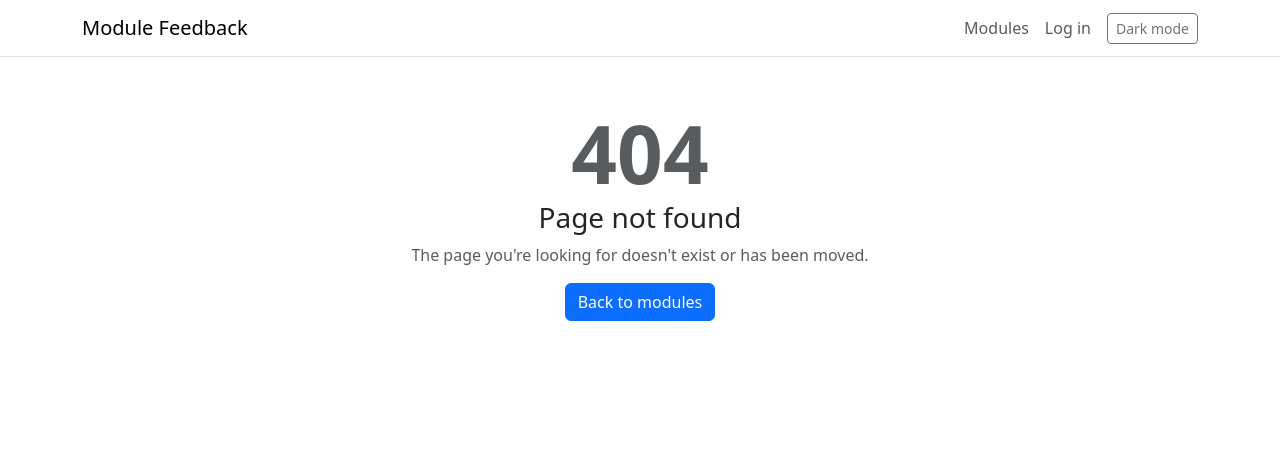
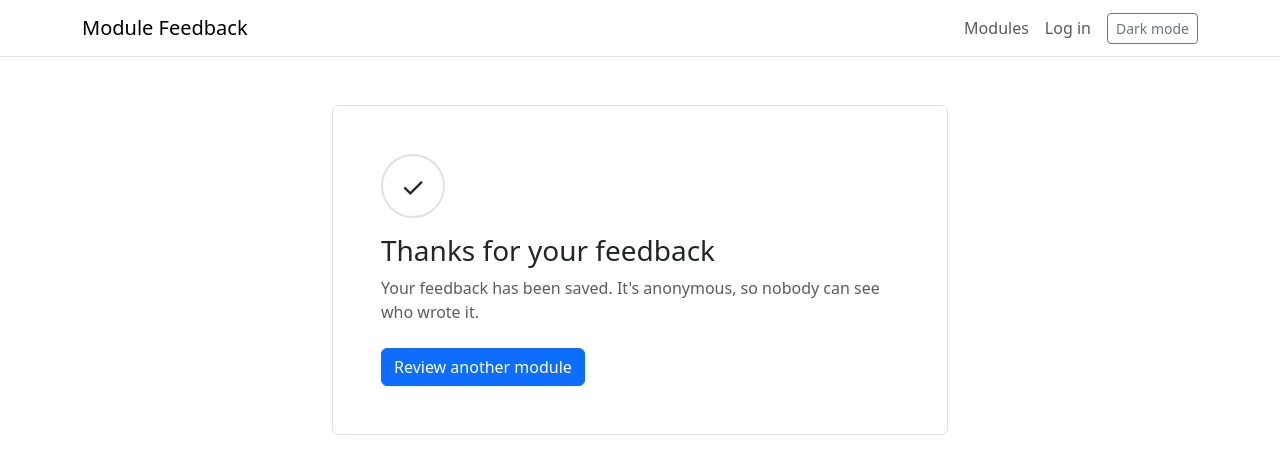
Before and after one commit to Project-300-Module-Feedback/module-feedback-app, an Angular app: page /student/thanks in a window 1280 px wide. Before the commit this address had no page. Shown: the top 474 px of the page. Built offline with nearby package versions, Linux system fonts and the light colour scheme.

Commit message:
thank you page has been added

```diff
--- a/src/app/app.routes.ts
+++ b/src/app/app.routes.ts
@@ -1,9 +1,10 @@
-import { NotFoundComponent } from './not-found/not-found';
 import { Routes } from '@angular/router';
 import { LoginComponent } from './login/login';
 import { AddfeedbackComponent } from './addfeedback/addfeedback';
 import { ListfeedbackComponent } from './listfeedback/listfeedback';
 import { StudentDetailsComponent } from './student-details/student-details';
+import { NotFoundComponent } from './not-found/not-found';
+import { ThanksComponent } from './thanks/thanks';
 
 export const routes: Routes = [
   { path: '', redirectTo: 'modules', pathMatch: 'full' },
@@ -18,7 +19,8 @@ export const routes: Routes = [
   },
   { path: 'student', component: StudentDetailsComponent },
   { path: 'student/feedback', component: AddfeedbackComponent },
-    { path: 'admin', component: ListfeedbackComponent },
+  { path: 'admin', component: ListfeedbackComponent },
+  { path: 'student/thanks', component: ThanksComponent },
 
   // keep this one last, it catches any page that doesn't exist
   { path: '**', component: NotFoundComponent }
--- /dev/null
+++ b/src/app/thanks/thanks.html
@@ -0,0 +1,10 @@
+<main class="container py-5" style="max-width: 640px;">
+  <div class="border rounded p-4 p-md-5">
+    <div class="rounded-circle border border-2 d-inline-flex align-items-center justify-content-center fs-3 mb-3" style="width: 64px; height: 64px;">✓</div>
+
+    <h1 class="h3">Thanks for your feedback</h1>
+    <p class="text-body-secondary">Your feedback has been saved. It's anonymous, so nobody can see who wrote it.</p>
+
+    <a class="btn btn-primary mt-2" routerLink="/modules">Review another module</a>
+  </div>
+</main>
```
Also changed, not shown: src/app/thanks/thanks.ts (added, +10 -0 lines).
